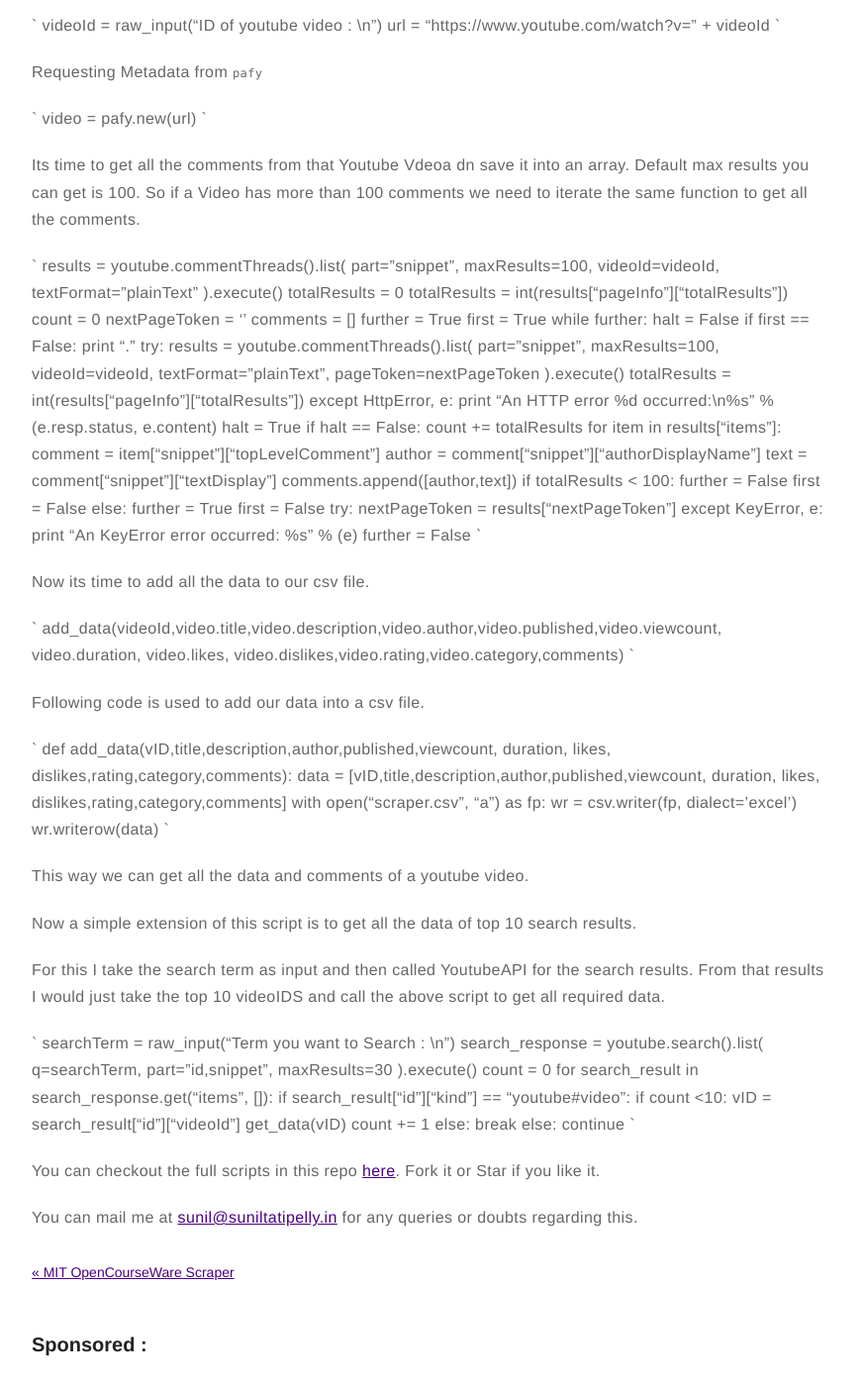
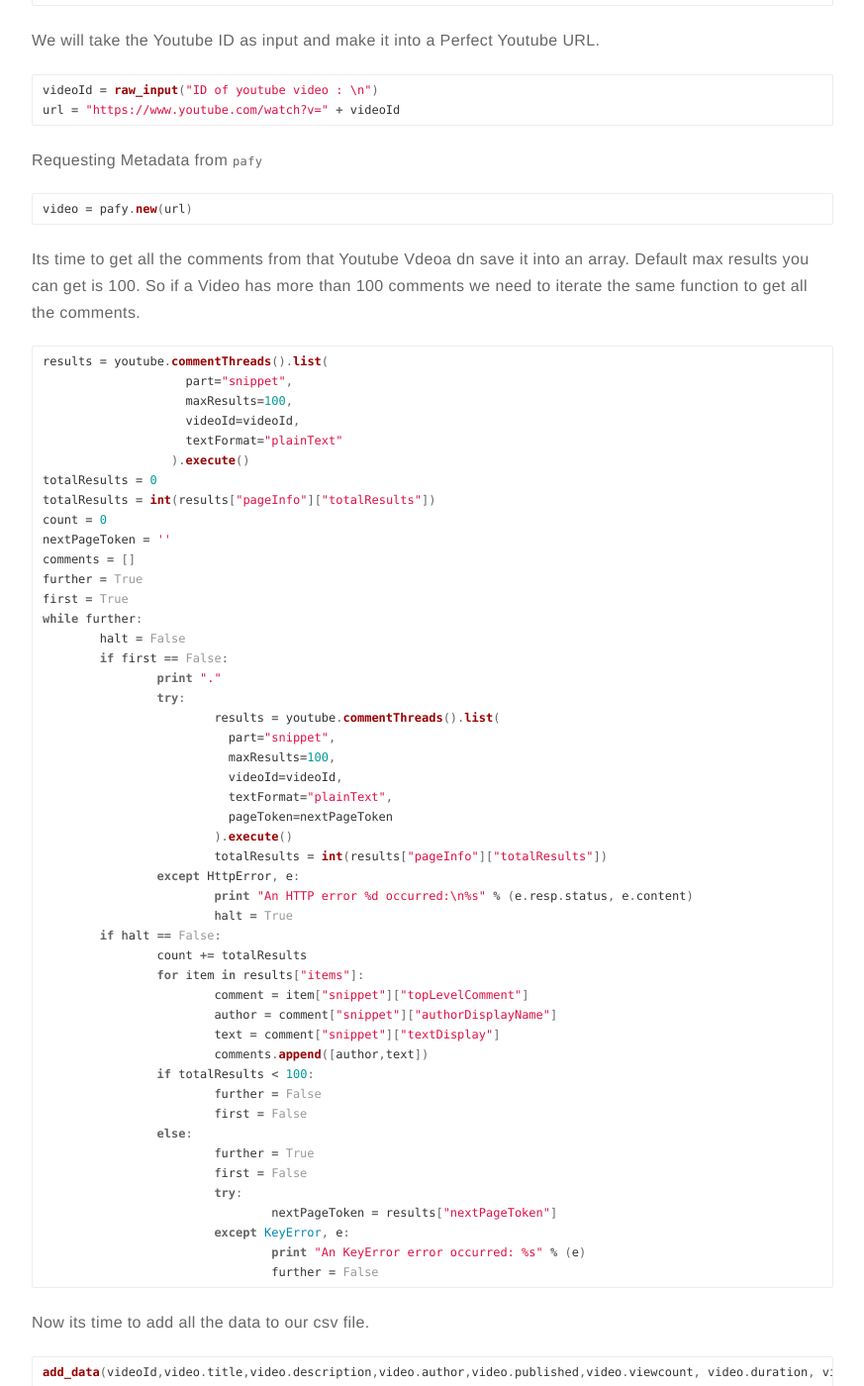
Before and after one commit to Sunil02324/My-New-Website, a Jekyll site: the page built from _posts/2017-04-06-youtube-videos-metadata-and-comments-scraper.markdown, in a window 1280 px wide and 1400 px high, scrolled down 1079 px. Shown: the whole window at 99% size, without its empty margins (203-1076 px from the left). Built offline with Jekyll 4.4.1, drawn with Linux system fonts in a browser that asks for light colours; comment, search, counter and statistics services are not loaded; some of the changed text lies outside the part shown.

Commit message:
Editings to blog post

````diff
--- a/_posts/2017-04-06-youtube-videos-metadata-and-comments-scraper.markdown
+++ b/_posts/2017-04-06-youtube-videos-metadata-and-comments-scraper.markdown
@@ -29,41 +29,41 @@
 
 Import all required libraries into our file.
 
-`
+```python
 from apiclient.discovery import build
 from apiclient.errors import HttpError
 from oauth2client.tools import argparser
 import pafy
 import csv
-`
+```
 
 Now its time to add our developers key and build youtube.
 
-`
+```python
 DEVELOPER_KEY = "#AddYourDeveloperKey"
 YOUTUBE_API_SERVICE_NAME = "youtube"
 YOUTUBE_API_VERSION = "v3"
 pafy.set_api_key("#AddYourAPIKey")
 
 youtube = build(YOUTUBE_API_SERVICE_NAME, YOUTUBE_API_VERSION,developerKey=DEVELOPER_KEY)
-`
+```
 
 We will take the Youtube ID as input and make it into a Perfect Youtube URL.
 
-`
+```python
 videoId = raw_input("ID of youtube video : \n")
 url = "https://www.youtube.com/watch?v=" + videoId
-`
+```
 
 Requesting Metadata from `pafy`
 
-`
+```python
 video = pafy.new(url)
-`
+```
 
 Its time to get all the comments from that Youtube Vdeoa dn save it into an array. Default max results you can get is 100. So if a Video has more than 100 comments we need to iterate the same function to get all the comments.
 
-`
+```python
 results = youtube.commentThreads().list(
 		    part="snippet",
 		    maxResults=100,
@@ -111,23 +111,23 @@
 			except KeyError, e:
 				print "An KeyError error occurred: %s" % (e)
 				further = False
-`
+```
 
 Now its time to add all the data  to our csv file.
 
-`
+```python
 add_data(videoId,video.title,video.description,video.author,video.published,video.viewcount, video.duration, video.likes, video.dislikes,video.rating,video.category,comments)
-`
+```
 
 Following code is used to add our data into a csv file.
 
-`
+```python
 def add_data(vID,title,description,author,published,viewcount, duration, likes, dislikes,rating,category,comments):
 	data = [vID,title,description,author,published,viewcount, duration, likes, dislikes,rating,category,comments]
 	with open("scraper.csv", "a") as fp:
 	    wr = csv.writer(fp, dialect='excel')
 	    wr.writerow(data)
-`
+```
 
 This way we can get all the data and comments of a youtube video.
 
@@ -135,7 +135,7 @@
 
 For this I take the search term as input and then called YoutubeAPI for the search results. From that results I would just take the top 10 videoIDS and call the above script to get all required data.
 
-`
+```python
 searchTerm = raw_input("Term you want to Search : \n")
 search_response = youtube.search().list(
       q=searchTerm,
@@ -153,7 +153,7 @@
 	    	break
     else:
     	continue
-`
+```
 
 
 You can checkout the full scripts in this repo [here](https://github.com/Sunil02324/Youtube-Meta-Data-Comments-Scraper). Fork it or Star if you like it.
````
